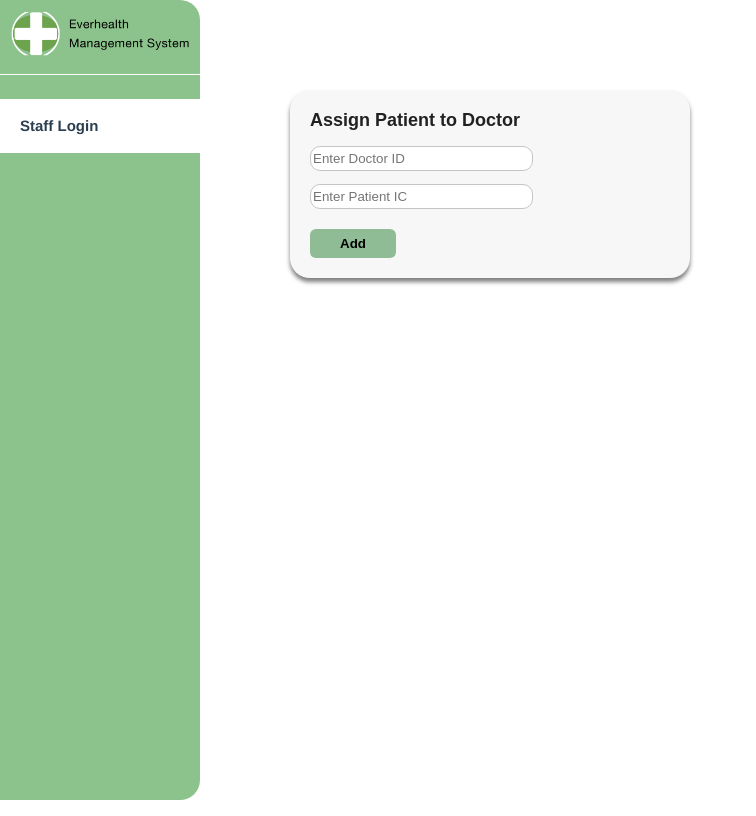
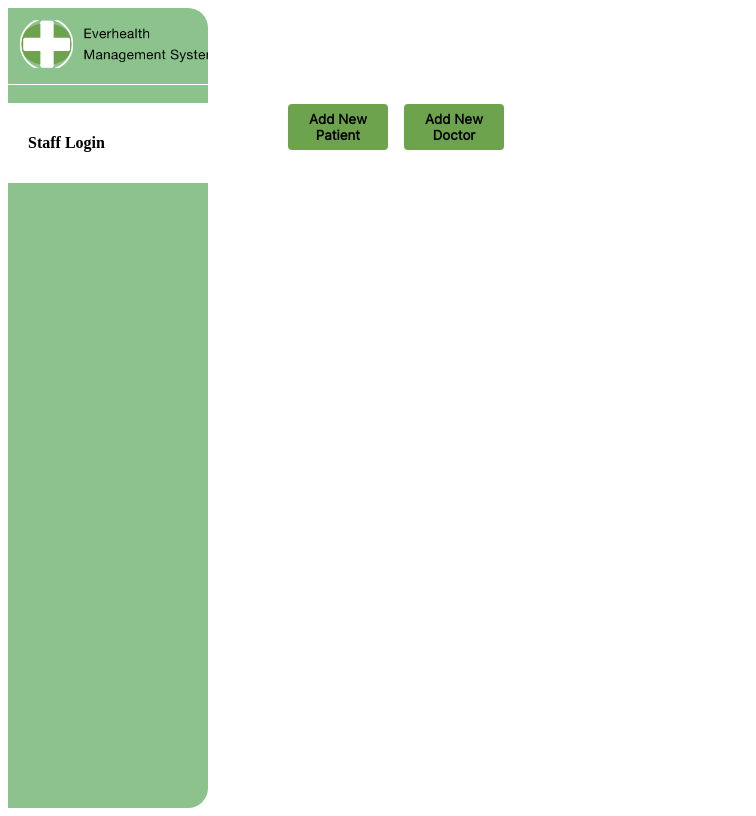
Before and after one commit to BT3103AppDev1/final-project-l1-final-project-group-8, a Vue app in the folder bt3103_proj/: page / in a window 1280 px wide. Shown: the whole page, without its empty margins (0-756 px from the left). Built offline with nearby package versions, Linux system fonts and the light colour scheme.

Commit message:
Added one component and one view
The view only has "add doctor" component. If someone else is doing the "add patient" component can just edit the view.

```diff
--- a/bt3103_proj/src/App.vue
+++ b/bt3103_proj/src/App.vue
@@ -3,12 +3,14 @@
     <div id="app-container">
       <!--<Appointment_form/>-->
       <div class="login-sidebar-container"><login_sidebar/></div>
-      <div class="main-page-elements"><AssignPatient/></div>
+      <!---<div class="main-page-elements"><AssignPatient/></div>-->
+      <!--<div class="main-page-elements"><AddDoctor/></div>-->
       <!-- <div class="main-page-elements"><LoginFields/></div> -->
 
       <!-- <div class="main-page-elements"><DoctorAppointment/></div> -->
       <!-- <div class="main-page-elements"><EditAppointment/></div> -->
       <!-- <div class="main-page-elements"><PatientDetails/></div> -->
+      <div class="main-page-elements"><AddPeople/></div>
     </div>
   </div>
 </template>
@@ -22,12 +24,15 @@ import LoginFields from './components/LoginFields.vue'
 // import DoctorAppointment from './components/DoctorAppointment.vue'
 // import EditAppointment from './components/EditAppointment.vue'
 // import PatientDetails from './components/PatientDetails.vue'
+import AddDoctor from './components/AddDoctor.vue'
+import AddPeople from './views/AddPeople.vue'
 
 export default {
   components: {
     login_sidebar,
     AssignPatient,
     LoginFields,
+    AddPeople
     // DoctorAppointment,
     // EditAppointment,
     // PatientDetails
--- /dev/null
+++ b/bt3103_proj/src/components/AddDoctor.vue
@@ -0,0 +1,67 @@
+<template>
+<div id = "mega">
+    <div id = "rectangle">
+        <div id = "Content">
+            <div id = "title">Add Doctor</div>
+
+            <div id = "DocInfo">
+                <form action="">
+                    <input type="text" name="docName" id="docName" placeholder="Enter Name">
+                </form>
+            </div>
+
+            <div id = "buttonWrapper">
+                <button id = "submitButt" type = "button">Submit</button>
+            </div>
+        </div>
+    </div>
+</div>
+</template>
+<style scoped>
+#rectangle {
+    /* height: 150px; */
+    width: 350px;
+    background: #F7F7F7;
+    border-radius: 20px;
+    box-shadow: 0px 4px 4px rgba(0, 0, 0, 0.50);
+    padding: 20px;
+
+}
+
+#title {
+    color: black;
+    font-size: 20px;
+    font-family: Inter-Regular, Arial, Helvetica, sans-serif;
+    font-weight: 700;
+    word-wrap: break-word;
+}
+
+#docName {
+    margin: 10px 0 10px 0;
+    width: 300px;
+    height: 20px;
+}
+
+#submitButt{
+    width: 60px;
+    border-radius: 4px;
+    border-radius: 4px;
+    overflow: hidden;
+    justify-content: center;
+    align-items: center;
+    display: inline;
+    border: none;
+    padding: 7px;
+    font-family: Inter-Regular, Arial, Helvetica, sans-serif;
+    background: #6DA34D;
+    font-weight: 300;
+}
+
+#submitButt:hover {
+    background: #d7e7d9;
+    font-weight: 300;
+}
+</style>
+
+<script>
+</script>
--- a/bt3103_proj/src/main.js
+++ b/bt3103_proj/src/main.js
@@ -1,4 +1,4 @@
-import './assets/main.css'
+//import './assets/main.css'
 import './assets/sass/style.scss'
 
 import { createApp } from 'vue'
--- /dev/null
+++ b/bt3103_proj/src/views/AddPeople.vue
@@ -0,0 +1,82 @@
+<template>
+<div id = "options">
+    <div id = "buttonWrapper">
+        <div id = "Buttons">
+            <button id = "AddPat" type="button" @click="createPatient"><b>Add New Patient</b></button>
+            <button id = "AddDoc" type="button" @click="createDoctor"><b>Add New Doctor</b></button>
+        </div>
+    </div>
+
+    <div id = "output">
+        <div id = "PatientForm" v-if="patient = patient">
+
+        </div>
+        <div id = "DoctorForm" v-if = "doctor = doctor">
+            <AddDoctor/>
+        </div>
+    </div>
+</div>
+
+</template>
+
+<script>
+import AddDoctor from '../components/AddDoctor.vue'
+
+export default {
+    data() {
+        return {
+            patient : false,
+            doctor : false
+        }
+    },
+
+    methods:{
+        createPatient() {
+            this.patient = true
+            this.doctor = false
+        },
+
+        createDoctor() {
+            this.doctor = true
+            this.patient = false
+        }
+    },
+
+    components: {
+        AddDoctor
+    }
+}
+</script>
+
+<style scoped>
+#buttonWrapper {
+width: 200px;
+margin: 0 auto;
+display: inline;
+}
+
+button {
+    width: 100px;
+    border-radius: 4px;
+    border-radius: 4px;
+    overflow: hidden;
+    justify-content: center;
+    align-items: center;
+    display: inline;
+    border: none;
+    padding: 7px;
+    font-family: Inter-Regular, Arial, Helvetica, sans-serif;
+    background: #6DA34D;
+    font-weight: 300;
+}
+
+button:hover {
+    background: #d7e7d9;
+}
+
+#AddPat {
+    position: relative;
+    right:1rem;
+}
+
+</style>
```
